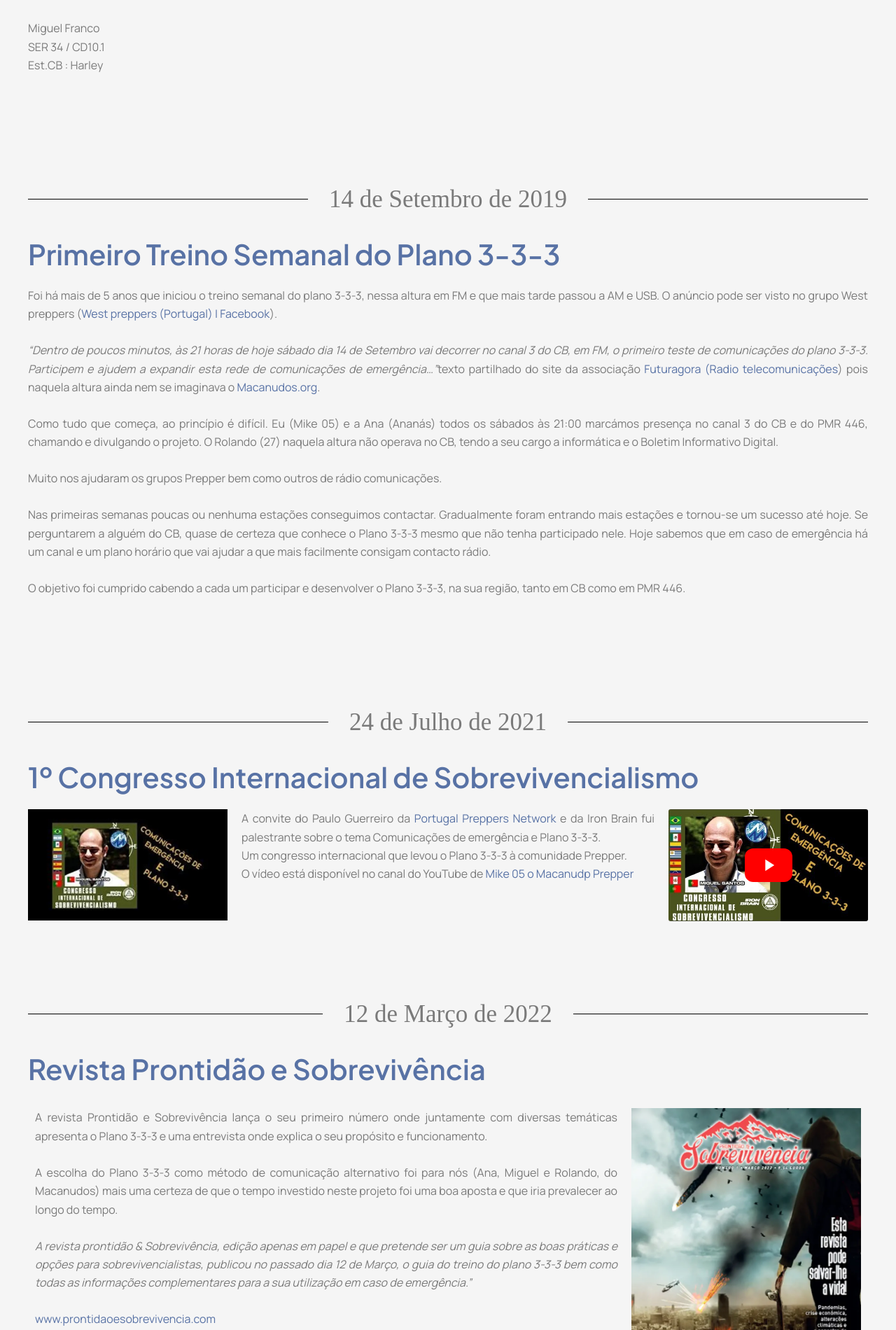
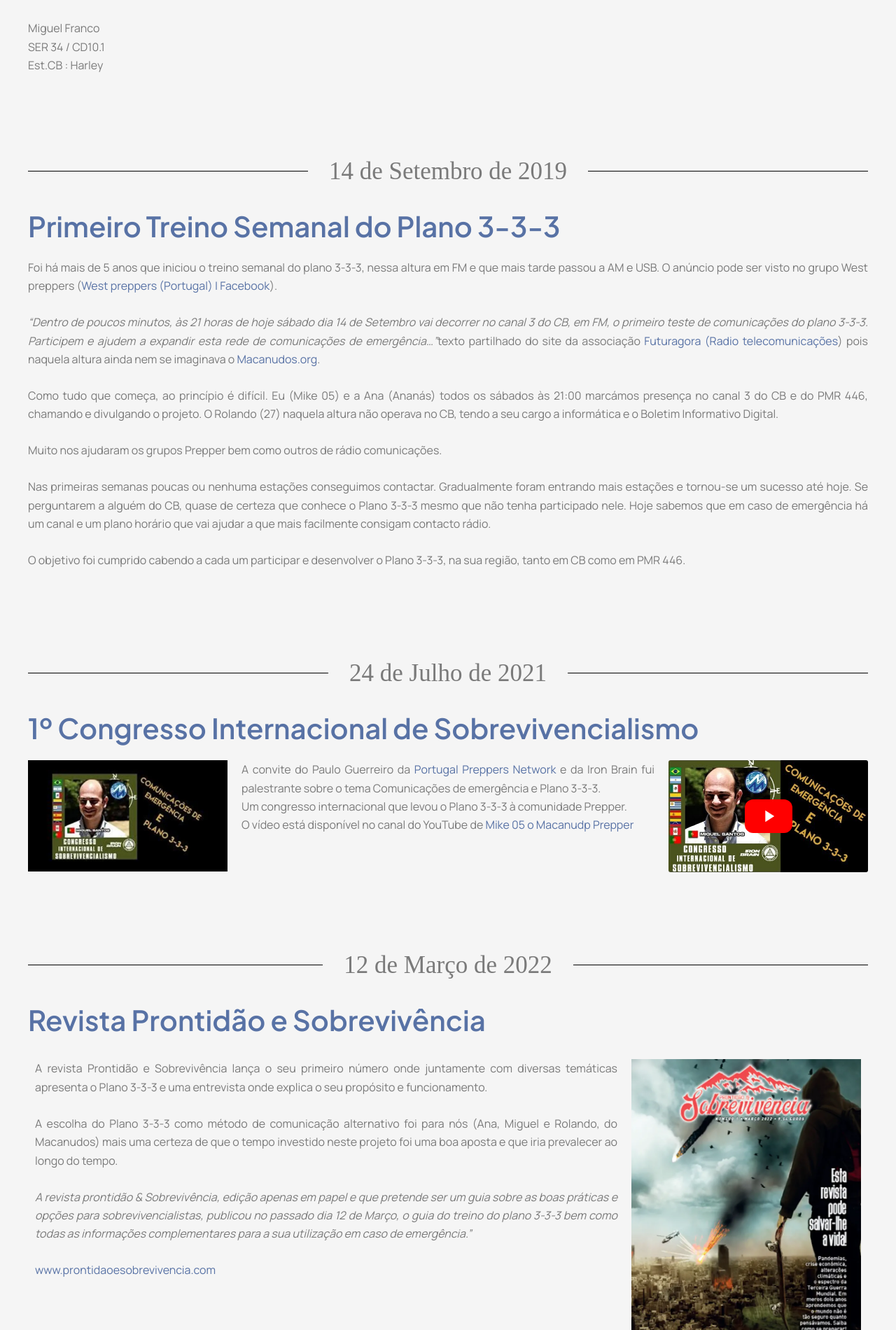
Before and after one commit to Plano333/web333, a Jekyll site: the page built from historia.md, in a window 1280 px wide. Shown: the part 2146-4046 px from the top of the page at 70% size. Built offline with Jekyll 4.4.1, drawn with Linux system fonts in a browser that asks for light colours; some web fonts are replaced.

Commit message:
História: stop double-counting the last paragraph margin in section padding

```diff
--- a/historia.md
+++ b/historia.md
@@ -56,7 +56,7 @@ Miguel Santos – CB: **Mike 05**, Radioamador: **CT1DYT**
 
 </section>
 
-<section class="section pt-6 pb-6" markdown="1">
+<section class="section pt-6 pb-2" style="--pb-md: 60px; --pb-sm: 60px" markdown="1">
 
 {% include divider.html text="7 de Setembro de 2019" %}
 
@@ -88,7 +88,7 @@ Est.CB : Harley
 
 </section>
 
-<section class="section pt-6 pb-6" markdown="1">
+<section class="section pt-6 pb-3" style="--pb-md: 60px; --pb-sm: 60px" markdown="1">
 
 {% include divider.html text="14 de Setembro de 2019" %}
 
```
